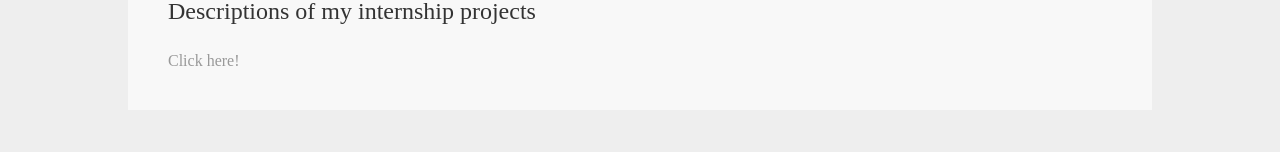
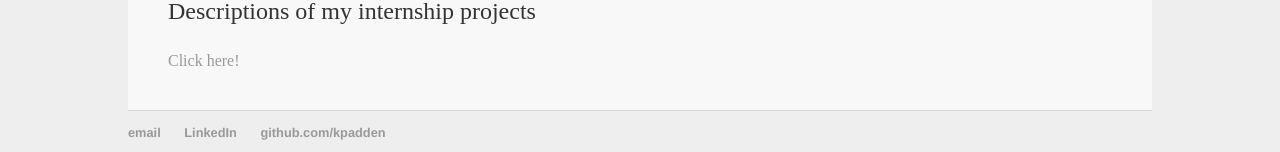
Before and after one commit to kpadden/kpadden.github.io, a Jekyll site: the page built from index.html, in a window 1280 px wide. Shown: the part 1245-1397 px from the top of the page. Built offline with Jekyll 4.4.1, drawn with Linux system fonts in a browser that asks for light colours; before the commit the page ends 1355 px from its top, so only the background shows below that.

Commit message:
Update index.html

```diff
--- a/index.html
+++ b/index.html
@@ -49,5 +49,14 @@ title: Kenneth Padden
             </div>
         </div>
     </div>
+    <footer>
+        <div class="inside-footer">
+            <ul>
+                <li><a href="mailto:kepadden@gmail.com">email</a></li>
+                <li><a href="https://linkedin.com/in/kenny-padden-a64329170">LinkedIn</a></li>
+                <li><a href="https://github.com/kpadden">github.com/kpadden</a></li>
+            </ul>
+        </div>
+    </footer>
 </body>
 <!-- /.blurb -->
```
